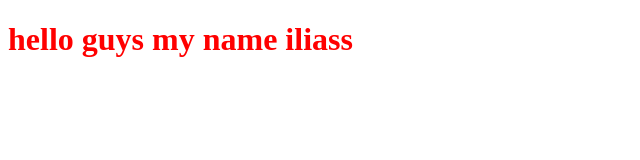
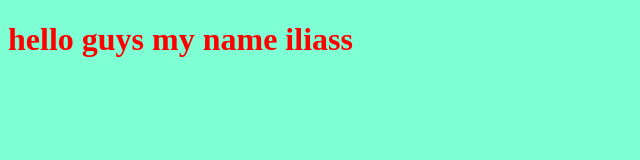
Before and after one commit to ASTRAGON1/PROJECT_1, a plain HTML site: page index.html in a window 1280 px wide. Shown: the whole page, without its empty margins (0-640 px from the left). Drawn offline with Linux system fonts and the light colour scheme.

Commit message:
change of background in css file

```diff
--- a/style.css
+++ b/style.css
@@ -2,3 +2,6 @@ h1{
     color: red;
 
 }
+body{
+    background: aquamarine;
+}
```
